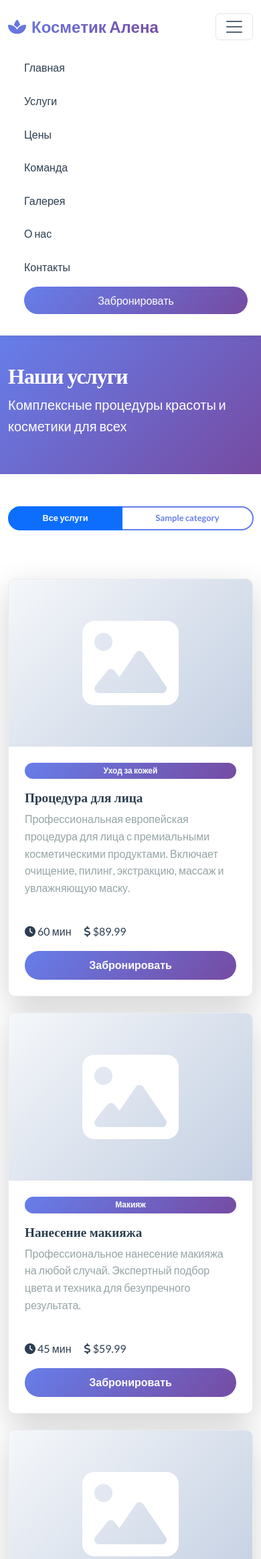
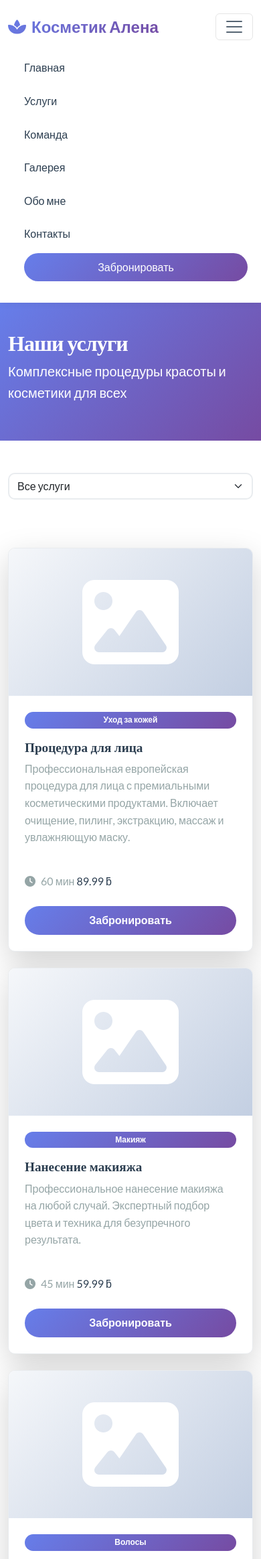
Before and after one commit to Pavel-Bakunovich/cosmetic-alena.com, a Flask app: template app/templates/services.html in a window 390 px wide, after a click that opens the changed part. Shown: the top 2328 px of the page at 67% size. Run offline with Flask 3, Linux system fonts and the light colour scheme; the template is opened without the code that fills it: most values are stand-ins (such as "Sample title", 1, 10 or a date in 2020).

Commit message:
Removed pricing.html

```diff
--- a/app.py
+++ b/app.py
@@ -181,11 +181,6 @@ def contact():
     """Contact page"""
     return render_template('contact.html')
 
-@app.route('/pricing')
-def pricing():
-    """Pricing page"""
-    return render_template('pricing.html', services=SERVICES)
-
 @app.route('/team')
 def team():
     """Team page"""
--- a/app/static/css/style.css
+++ b/app/static/css/style.css
@@ -663,18 +663,36 @@ h1, h2, h3, h4, h5, h6 {
         width: 100%;
     }
 
-    .btn-group {
+    .services-filter-toolbar {
+        display: grid;
+        gap: 1rem;
+    }
+
+    .services-filter-toolbar .btn-group {
         display: flex;
         flex-wrap: wrap;
-        gap: 0;
+        gap: 0.25rem;
     }
 
-    .btn-group .btn {
+    .services-filter-toolbar .btn-group .btn {
         flex: 1 1 auto;
-        min-width: 100px;
-        font-size: 0.9rem;
-        padding: 0.5rem 0.75rem;
-        margin-right: -1px;
+        min-width: 110px;
+        font-size: 0.95rem;
+        padding: 0.65rem 0.9rem;
+        white-space: normal;
+    }
+
+    .services-filter-toolbar .form-select {
+        width: 100%;
+    }
+
+    .service-card {
+        min-height: 100%;
+    }
+
+    .service-image,
+    .service-placeholder {
+        height: 220px;
     }
 
     .pricing-card.featured {
--- a/app/templates/about.html
+++ b/app/templates/about.html
@@ -6,8 +6,8 @@
 <!-- Page Header -->
 <section class="page-header" style="background: linear-gradient(135deg, #667eea 0%, #764ba2 100%); color: white; padding: 60px 0;">
     <div class="container">
-        <h1 class="display-4 mb-2" style="color: white;">О {{ site_name }}</h1>
-        <p class="lead">Наша история, миссия и обязательства перед красотой</p>
+        <h1 class="display-4 mb-2" style="color: white;">Обо мне</h1>
+        <p class="lead">Моя история, миссия и обязательства перед красотой</p>
     </div>
 </section>
 
@@ -16,7 +16,7 @@
     <div class="container">
         <div class="row align-items-center mb-5">
             <div class="col-md-6 mb-4 mb-md-0">
-                <h2 class="display-5 mb-4">Наша история</h2>
+                <h2 class="display-5 mb-4">Моя история</h2>
                 <p class="mb-3">
                     {{ site_name }} основана в 2015 году с простым видением: предоставлять профессиональные, мирового класса услуги красоты и косметики всем, кто хочет чувствовать себя уверенно и красиво.
                 </p>
--- a/app/templates/base.html
+++ b/app/templates/base.html
@@ -50,16 +50,13 @@
                         <a class="nav-link" href="/services">Услуги</a>
                     </li>
                     <li class="nav-item">
-                        <a class="nav-link" href="/pricing">Цены</a>
-                    </li>
-                    <li class="nav-item">
                         <a class="nav-link" href="/team">Команда</a>
                     </li>
                     <li class="nav-item">
                         <a class="nav-link" href="/gallery">Галерея</a>
                     </li>
                     <li class="nav-item">
-                        <a class="nav-link" href="/about">О нас</a>
+                        <a class="nav-link" href="/about">Обо мне</a>
                     </li>
                     <li class="nav-item">
                         <a class="nav-link" href="/contact">Контакты</a>
@@ -97,7 +94,6 @@
                         <li><a href="/services" class="text-decoration-none text-muted">Услуги</a></li>
                         <li><a href="/team" class="text-decoration-none text-muted">Наша команда</a></li>
                         <li><a href="/gallery" class="text-decoration-none text-muted">Галерея</a></li>
-                        <li><a href="/pricing" class="text-decoration-none text-muted">Цены</a></li>
                     </ul>
                 </div>
                 <div class="col-md-3 mb-4 mb-md-0">
--- a/app/templates/gallery.html
+++ b/app/templates/gallery.html
@@ -15,7 +15,7 @@
 <section class="py-5">
     <div class="container">
         <div class="text-center mb-5">
-            <h2 class="display-5 mb-2">Наша работа</h2>
+            <h2 class="display-5 mb-2">Моя работа</h2>
             <p class="lead text-muted">До и после преобразований и истории удовлетворения клиентов</p>
         </div>
 
--- a/app/templates/services.html
+++ b/app/templates/services.html
@@ -16,11 +16,22 @@
     <div class="container">
         <div class="row mb-5">
             <div class="col-12">
-                <div class="btn-group mb-4" role="group">
-                    <button type="button" class="btn btn-outline-primary active" data-filter="all">Все услуги</button>
-                    {% for category in categories %}
-                    <button type="button" class="btn btn-outline-primary" data-filter="{{ category }}">{{ category }}</button>
-                    {% endfor %}
+                <div class="services-filter-toolbar mb-4">
+                    <div class="btn-group w-100 d-none d-sm-flex" role="group">
+                        <button type="button" class="btn btn-outline-primary active" data-filter="all">Все услуги</button>
+                        {% for category in categories %}
+                        <button type="button" class="btn btn-outline-primary" data-filter="{{ category }}">{{ category }}</button>
+                        {% endfor %}
+                    </div>
+                    <div class="d-sm-none">
+                        <label for="serviceFilterMobile" class="form-label visually-hidden">Фильтр услуг</label>
+                        <select id="serviceFilterMobile" class="form-select" aria-label="Фильтр услуг">
+                            <option value="all">Все услуги</option>
+                            {% for category in categories %}
+                            <option value="{{ category }}">{{ category }}</option>
+                            {% endfor %}
+                        </select>
+                    </div>
                 </div>
             </div>
         </div>
@@ -42,14 +53,14 @@
                         <h5 class="mb-2">{{ service.name }}</h5>
                         <p class="text-muted mb-3">{{ service.description }}</p>
                         <div class="service-details mb-3">
-                            {% if service.duration %}
-                            <span class="me-3">
-                                <i class="fas fa-clock"></i> {{ service.duration }} мин
+                                {% if service.duration %}
+                            <span class="d-inline-flex align-items-center text-muted mb-2 mb-sm-0">
+                                <i class="fas fa-clock me-2"></i> {{ service.duration }} мин
                             </span>
                             {% endif %}
                             {% if service.price %}
-                            <span>
-                                <i class="fas fa-dollar-sign"></i> ${{ "%.2f"|format(service.price) }}
+                            <span class="d-inline-flex align-items-center price-value">
+                                {{ "%.2f"|format(service.price) }} ƃ
                             </span>
                             {% endif %}
                         </div>
@@ -80,18 +91,28 @@
 {% block extra_js %}
 <script>
 $(document).ready(function() {
-    $('.btn-group button').click(function() {
-        const filter = $(this).data('filter');
-
-        $('.btn-group button').removeClass('active');
-        $(this).addClass('active');
-
+    const filterServices = function(filter) {
         if (filter === 'all') {
             $('.service-item').fadeIn();
         } else {
             $('.service-item').fadeOut();
             $('.service-item[data-category="' + filter + '"]').fadeIn();
         }
+    };
+
+    $('.btn-group button').click(function() {
+        const filter = $(this).data('filter');
+        $('.btn-group button').removeClass('active');
+        $(this).addClass('active');
+        $('#serviceFilterMobile').val(filter);
+        filterServices(filter);
+    });
+
+    $('#serviceFilterMobile').change(function() {
+        const filter = $(this).val();
+        $('.btn-group button').removeClass('active');
+        $('.btn-group button[data-filter="' + filter + '"]').addClass('active');
+        filterServices(filter);
     });
 });
 </script>
```
Also changed, not shown: app/templates/pricing.html (deleted, +0 -204 lines), app/static/images/favicon.ico.
